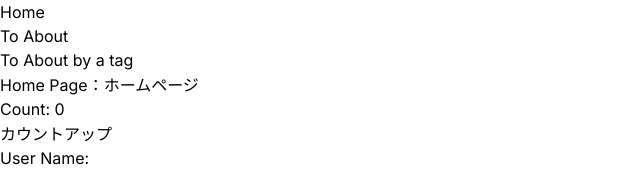
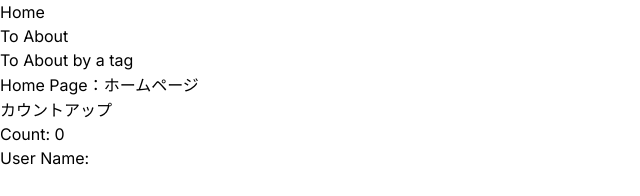
Before and after one commit to TaiseiNemoto/Next_CSR_test, a Next.js app: page / in a window 1280 px wide. Shown: the top 196 px of the page, without its empty margins (0-640 px from the left). Built offline with nearby package versions, Linux system fonts and the light colour scheme; no server answers.

Commit message:
[update]CountUpコンポーネントをCountUpとCountDisplayに分割

```diff
--- /dev/null
+++ b/src/app/_component/CountDisplay.tsx
@@ -0,0 +1,16 @@
+'use client';
+
+import { useContext } from "react";
+import { CountContext } from "../countProvider";
+
+const CountDisplay = () => {
+  const { count } = useContext(CountContext);
+
+  return (
+    <>
+      <p>Count: {count}</p>
+    </>
+  )
+}
+
+export default CountDisplay
--- a/src/app/_component/CountUp.tsx
+++ b/src/app/_component/CountUp.tsx
@@ -4,12 +4,11 @@ import { useContext } from "react";
 import { CountContext } from "../countProvider";
 
 const CountUp = () => {
-  const { count, setCount } = useContext(CountContext);
+  const { setCount } = useContext(CountContext);
 
   return (
     <>
       <div>
-        <p>Count: {count}</p>
         <button className="font-zenkaku" onClick={() => setCount(num => num + 1)}>カウントアップ</button>
       </div>
     </>
--- a/src/app/about/page.tsx
+++ b/src/app/about/page.tsx
@@ -1,5 +1,5 @@
 import Link from 'next/link'
-import CountUp from '../_component/CountUp'
+import CountDisplay from '../_component/CountDisplay'
 
 export default function About() {
   return (
@@ -16,7 +16,7 @@ export default function About() {
       <a href="/about/about_child/">To About Child by a tag</a>
       <br />
       <br />
-      <CountUp />
+      <CountDisplay />
     </main>
   )
 }
--- a/src/app/page.tsx
+++ b/src/app/page.tsx
@@ -1,6 +1,7 @@
 import Link from 'next/link'
 import CountUp from './_component/CountUp'
 import UserDisplay from './_component/UserDisplay'
+import CountDisplay from './_component/CountDisplay'
 
 export default function Home() {
   return (
@@ -13,6 +14,7 @@ export default function Home() {
       <p>Home Page<span className='font-zenkaku'>：ホームページ</span>
       </p>
       <CountUp />
+      <CountDisplay />
       <UserDisplay />
     </main>
   )
```
